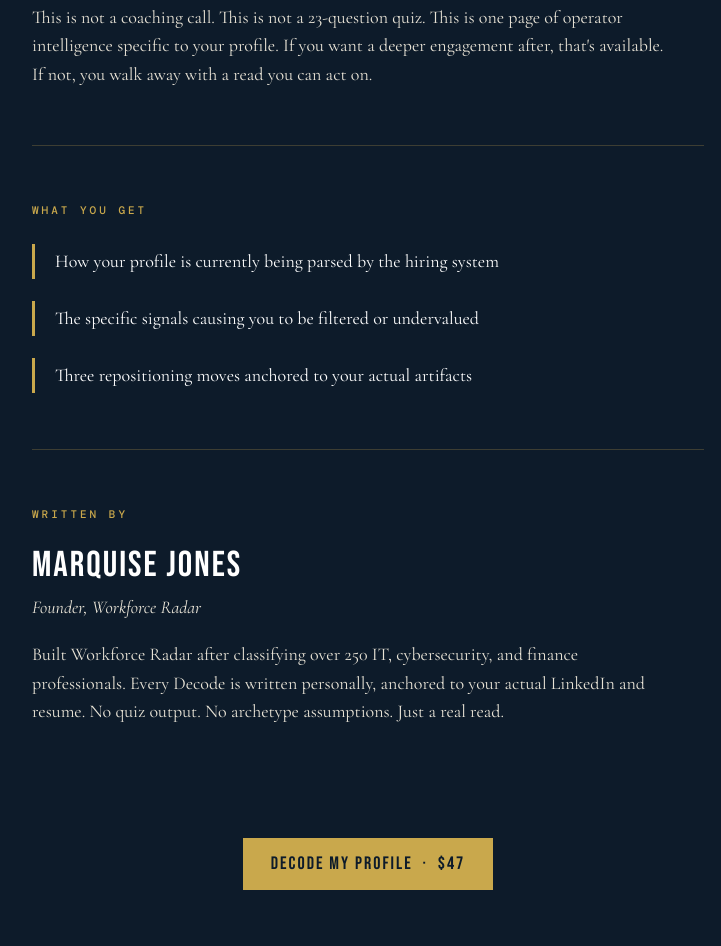
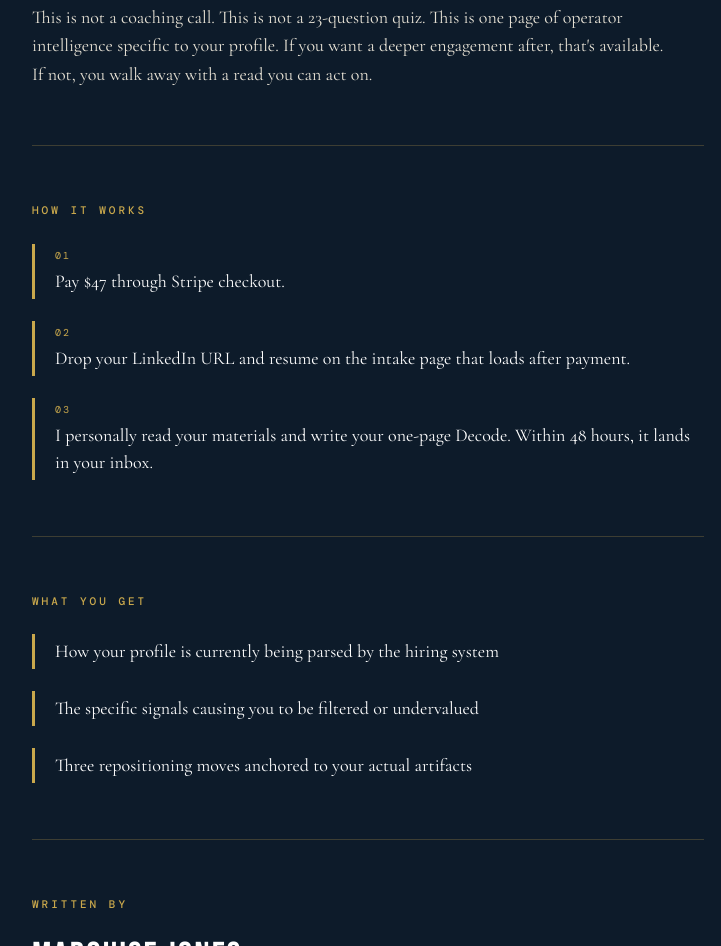
Before and after one commit to jonesmarquise31/radar-decode, a website: page index.html in a window 1280 px wide. Shown: the part 795-1741 px from the top of the page, without its empty margins (272-993 px from the left). Drawn offline with nearby package versions, Linux system fonts and the light colour scheme.

Commit message:
feat: add HOW IT WORKS section to landing page

```diff
--- a/index.html
+++ b/index.html
@@ -188,6 +188,28 @@
     }
     .stat-block:last-child { margin-bottom: 0; }
 
+    /* How it works steps */
+    .step-block {
+      border-left: 3px solid var(--gold);
+      padding: 4px 0 4px 20px;
+      background: var(--navy);
+      margin-bottom: 22px;
+    }
+    .step-block:last-child { margin-bottom: 0; }
+    .step-block .step-num {
+      font-family: 'DM Mono', ui-monospace, monospace;
+      color: var(--gold);
+      font-size: 10px;
+      letter-spacing: 2px;
+      margin-bottom: 4px;
+    }
+    .step-block .step-text {
+      font-family: 'Cormorant Garamond', Georgia, serif;
+      color: var(--white);
+      font-size: 18px;
+      line-height: 1.5;
+    }
+
     /* Written by section */
     .author-name {
       font-family: 'Bebas Neue', Impact, sans-serif;
@@ -285,6 +307,25 @@
 
     <hr class="rule-thin">
 
+    <!-- 9b. How it works -->
+    <section>
+      <div class="eyebrow">HOW IT WORKS</div>
+      <div class="step-block">
+        <div class="step-num">01</div>
+        <div class="step-text">Pay $47 through Stripe checkout.</div>
+      </div>
+      <div class="step-block">
+        <div class="step-num">02</div>
+        <div class="step-text">Drop your LinkedIn URL and resume on the intake page that loads after payment.</div>
+      </div>
+      <div class="step-block">
+        <div class="step-num">03</div>
+        <div class="step-text">I personally read your materials and write your one-page Decode. Within 48 hours, it lands in your inbox.</div>
+      </div>
+    </section>
+
+    <hr class="rule-thin">
+
     <!-- 10. What you get -->
     <section>
       <div class="eyebrow">WHAT YOU GET</div>
```
